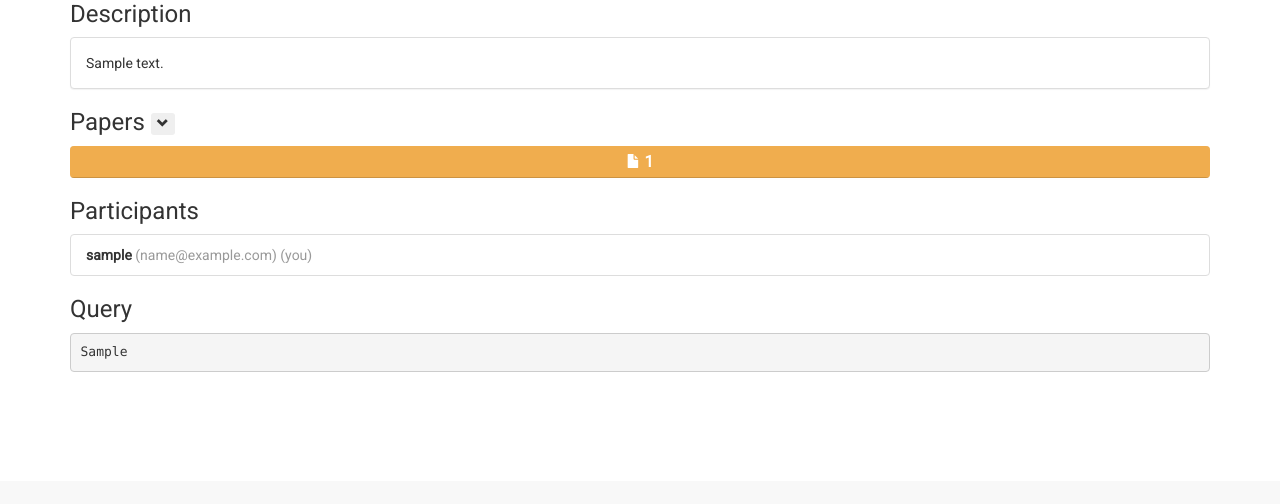
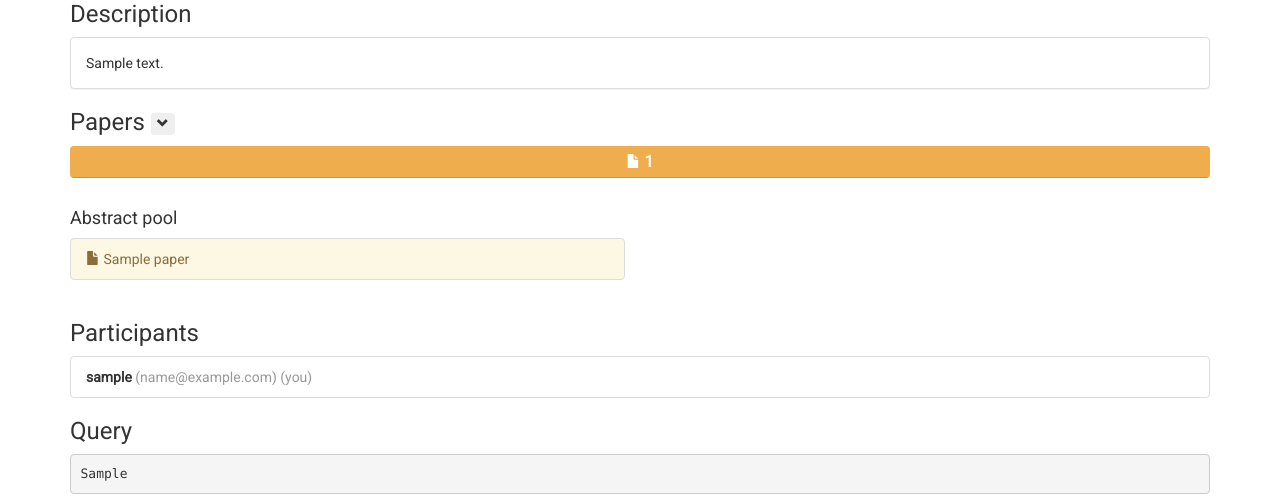
Before and after one commit to iliawnek/SystematicReview, a Django app: page /reviews/1/ in a window 1280 px wide. Shown: the part 319-823 px from the top of the page. Before the commit the page ends 691 px from the top, so only its background shows below. Run offline with Django 3.2, Linux system fonts and the light colour scheme; a user stored in the database is signed in; tables that the repository leaves empty hold one stand-in row (values such as "Sample post"); parts of the project's set-up code (start-up, migrations or seed data) failed here and were passed over; some libraries are stand-ins or nearby versions.

Commit message:
Formatting

```diff
--- a/templates/sysrev/review_detail.html
+++ b/templates/sysrev/review_detail.html
@@ -87,7 +87,7 @@
       </div>
     </div>
 
-    <div id="paper-list" class="row collapse">
+    <div id="paper-list" class="row {% if not review.completed %}collapse{% endif %}">
       {% if abstract_papers %}
       <div class="col-md-6">
         <h4>Abstract pool</h4>
@@ -100,6 +100,7 @@
         </div>
       </div>
       {% endif %}
+
       {% if document_papers %}
       <div class="col-md-6">
         <h4>Document pool</h4>
@@ -112,6 +113,7 @@
         </div>
       </div>
       {% endif %}
+
       {% if final_papers %}
       <div class="col-md-6">
         <h4>Final pool</h4>
@@ -124,6 +126,7 @@
         </div>
       </div>
       {% endif %}
+
       {% if rejected_papers %}
       <div class="col-md-6">
         <h4>Rejected pool</h4>
```
Lines whose indentation alone changed are shown as unchanged.
